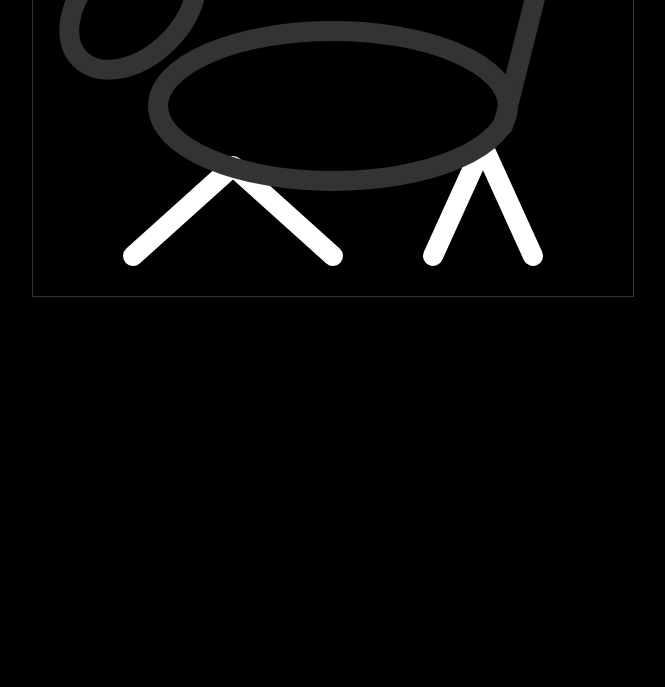
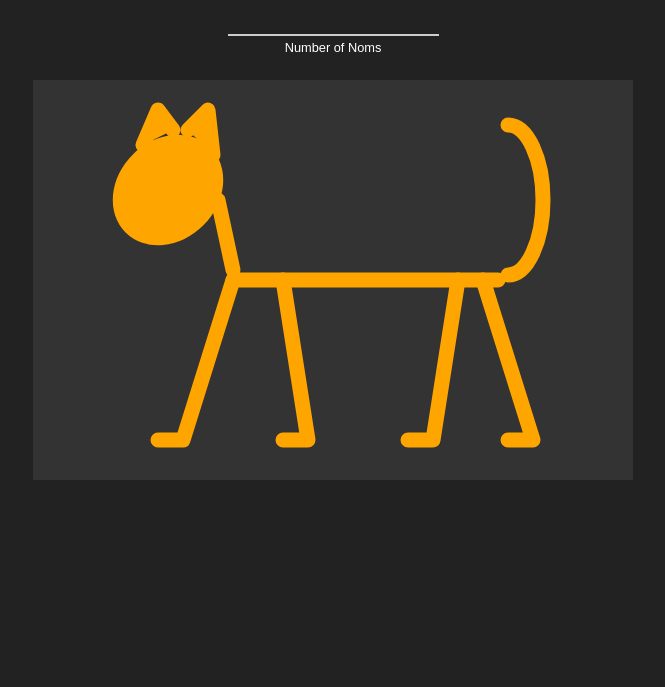
Before and after one commit to bowtothetallone/interactive-cats, a plain HTML site: page index.html in a window 1280 px wide. Shown: the part 113-800 px from the top of the page, without its empty margins (307-972 px from the left). Drawn offline with Linux system fonts and the light colour scheme.

Commit message:
Created opportunity to give cat noms

```diff
--- a/canvas-play.js
+++ /dev/null
@@ -1,53 +0,0 @@
-var canvas = document.getElementById('cat-canvas')
-
-console.dir(canvas)
-var canvasRenderingContext = canvas.getContext('2d')
-console.dir(canvasRenderingContext)
-canvasRenderingContext.strokeStyle = '#fff'
-canvasRenderingContext.lineJoin = 'round'
-canvasRenderingContext.lineCap = 'round'
-canvasRenderingContext.lineWidth = 20
-
-//frontLegs
-canvasRenderingContext.beginPath()
-canvasRenderingContext.moveTo(100, 360)
-canvasRenderingContext.lineTo(200, 270)
-canvasRenderingContext.lineTo(300, 360)
-canvasRenderingContext.stroke()
-
-//BackLegs
-canvasRenderingContext.beginPath()
-canvasRenderingContext.moveTo(500, 360)
-canvasRenderingContext.lineTo(450, 250)
-canvasRenderingContext.lineTo(400, 360)
-canvasRenderingContext.stroke()
-
-//Ears
-canvasRenderingContext.beginPath()
-canvasRenderingContext.moveTo(75, 65)
-canvasRenderingContext.lineTo(100, 10)
-canvasRenderingContext.lineTo(125, 50)
-canvasRenderingContext.stroke()
-
-canvasRenderingContext.beginPath()
-canvasRenderingContext.moveTo(165, 75)
-canvasRenderingContext.lineTo(165, 10)
-canvasRenderingContext.lineTo(135, 50)
-canvasRenderingContext.stroke()
-
-//Tail
-canvasRenderingContext.strokeStyle = '#333'
-canvasRenderingContext.beginPath()
-canvasRenderingContext.moveTo(470, 230)
-canvasRenderingContext.lineTo(525, 10)
-canvasRenderingContext.stroke()
-
-//head
-canvasRenderingContext.beginPath()
-canvasRenderingContext.ellipse(100, 110, 50, 75, Math.PI / 4, 0, 2 * Math.PI);
-canvasRenderingContext.stroke();
-
-//body
-canvasRenderingContext.beginPath()
-canvasRenderingContext.ellipse(300, 210, 75, 175, Math.PI / 2, 0, 2 * Math.PI);
-canvasRenderingContext.stroke();
--- /dev/null
+++ b/cat-image.js
@@ -0,0 +1,84 @@
+var canvas = document.getElementById('cat-canvas')
+
+var canvasRenderingContext = canvas.getContext('2d')
+
+var myColor = catA.color
+canvasRenderingContext.strokeStyle = myColor
+canvasRenderingContext.fillStyle = myColor
+canvasRenderingContext.lineJoin = 'round'
+canvasRenderingContext.lineCap = 'round'
+canvasRenderingContext.lineWidth = 15
+
+//frontLegs
+canvasRenderingContext.beginPath()
+canvasRenderingContext.moveTo(125, 360)
+canvasRenderingContext.lineTo(150, 360)
+canvasRenderingContext.lineTo(200, 200)
+
+canvasRenderingContext.moveTo(250, 360)
+canvasRenderingContext.lineTo(275, 360)
+canvasRenderingContext.lineTo(250, 200)
+
+//BackLegs
+canvasRenderingContext.moveTo(475, 360)
+canvasRenderingContext.lineTo(500, 360)
+canvasRenderingContext.lineTo(450, 200)
+
+canvasRenderingContext.moveTo(375, 360)
+canvasRenderingContext.lineTo(400, 360)
+canvasRenderingContext.lineTo(425, 200)
+
+canvasRenderingContext.stroke()
+
+//Tail
+canvasRenderingContext.beginPath()
+canvasRenderingContext.ellipse(475, 120, 75, 35, Math.PI * .50, 0, Math.PI, true);
+canvasRenderingContext.stroke()
+
+//Ears
+canvasRenderingContext.beginPath()
+canvasRenderingContext.moveTo(110, 65)
+canvasRenderingContext.lineTo(125, 30)
+canvasRenderingContext.lineTo(140, 50)
+
+canvasRenderingContext.moveTo(180, 75)
+canvasRenderingContext.lineTo(175, 30)
+canvasRenderingContext.lineTo(155, 50)
+
+canvasRenderingContext.stroke()
+canvasRenderingContext.fill()
+
+//neck
+canvasRenderingContext.beginPath()
+canvasRenderingContext.moveTo(185, 120)
+canvasRenderingContext.lineTo(200, 190)
+canvasRenderingContext.stroke()
+
+//head
+canvasRenderingContext.fillStyle = 'orange'
+canvasRenderingContext.beginPath()
+canvasRenderingContext.ellipse(135, 110, 50, 60, Math.PI / 4, 0, 2 * Math.PI)
+canvasRenderingContext.fill()
+
+var weight = 0
+var nom = document.getElementById('nomNumber')
+
+function getFat(){
+    canvasRenderingContext.beginPath()
+    canvasRenderingContext.ellipse(332, 200, weight, 130, Math.PI / 2, 0, 2 * Math.PI)
+    canvasRenderingContext.fillStyle = myColor
+    canvasRenderingContext.fill()
+    canvasRenderingContext.strokeStyle = myColor
+    canvasRenderingContext.stroke()
+}
+nom.addEventListener("keyup", function(){
+    weight=this.value
+    getFat()
+}, false)
+
+
+//default body
+canvasRenderingContext.beginPath()
+canvasRenderingContext.moveTo(200, 200)
+canvasRenderingContext.lineTo(465, 200)
+canvasRenderingContext.stroke()
--- a/cat.js
+++ b/cat.js
@@ -1,5 +1,5 @@
 var myCat = {
-    'name': 'Hobbes',
+    name: 'Hobbes',
     'color': 'Orange',
     'pattern': 'Stripes',
     'parents': {
@@ -8,8 +8,7 @@ var myCat = {
     }
 }
 
-console.log(myCat['name'])
-console.log(myCat.parents.mother)
+
 
 var catname
 for (name in myCat) {
@@ -29,20 +28,6 @@ for (i = 0; i < catProperties.length; i += 1) {
     var propertyName = catProperties[i]
     console.log(propertyName + ': ' + myCat[propertyName])
 }
-
-myCat.name
-delete myCat.name
-
-var MYCAT = {}
-
-MYCAT.properties = {
-    'name': 'Moe',
-    'color': 'Tuxedo',
-    'needs': 'Litter'
-}
-
-console.log(MYCAT)
-console.log('The End')
 
 function Cat (name, color){
     this.name = name
@@ -65,7 +50,7 @@ Cat.prototype = {
     }
 }
 
-var catA = new Cat('Grover', 'Magenta')
+var catA = new Cat('Grover', 'orange')
 var catB = new Cat('Baxter', 'Blue')
 
 console.log(catA, catB)
--- a/index.html
+++ b/index.html
@@ -1,23 +1,24 @@
 <!DOCTYPE html>
 <html>
 <head>
-<title>Meowsters</title>
-<meta http-equiv="Content-Type" content="text/html; charset=utf-8">
-<meta name="generator" content="ALL THE CATS">
-<meta name="viewport" content="width=device-width, initial-scale=1">
-<style>
-    body {
-        background-color: black;
-        text-align: center;
-    }
-    #cat-canvas {
-        border: 1px solid #333;
-    }
-</style>
+    <title>Meowsters</title>
+    <meta http-equiv="Content-Type" content="text/html; charset=utf-8">
+    <meta name="generator" content="ALL THE CATS">
+    <meta name="viewport" content="width=device-width, initial-scale=1">
+    <link rel="stylesheet" type="text/css" href="style.css">
 </head>
 <body>
-    <canvas id="cat-canvas" height="400" width="600"></canvas>
-    <script src="canvas-play.js"></script>
+    <div class="page-wrap">
+        <h1>Feed the Cat</h1>
+        <div class="controls">
+            <input class="input" placeholder="" id="nomNumber" type="text"/>
+            <label class="label" for="nomNumber">Number of Noms</label>
+        </div>
+        <div id="canvas-wrap">
+            <canvas style="display:block" id="cat-canvas" height="400" width="600"></canvas>
+        </div>
+    </div>
     <script src="cat.js"></script>
+    <script src="cat-image.js"></script>
 </body>
 </html>
--- /dev/null
+++ b/style.css
@@ -0,0 +1,53 @@
+body {
+  background: #222;
+  color: #fff;
+  position: relative;
+  text-align: center;
+  font-size: 1rem;
+  font-family: 'Montserrat', sans-serif;
+  padding-bottom: 3em;
+}
+.page-wrap {
+  display: inline-block;
+  margin: 2em auto;
+}
+
+input {
+    display: block;
+    margin: 0 auto;
+    background: none;
+    border: none;
+    font-size: 1em;
+    padding-bottom: .5em;
+    border-bottom: 2px solid #ccc;
+    text-align: center;
+    outline: none;
+    color: #fff;
+  }
+btn {
+    background: dodgerblue;
+    color: #fff;
+    border: none;
+    font-size: 1em;
+  }
+label {
+    display: block;
+    font-size: .8em;
+    padding-top: .3em;
+    margin-bottom: 2em;
+  }
+
+canvas {
+  background-color: #333;
+  transition: opacity .3s;
+  &.show {
+    opacity: 1;
+  }
+}
+.canvas-wrap {
+  margin-top: 50px;
+  position: relative;
+}
+#cat-canvas {
+  z-index: 9999;
+}
```
